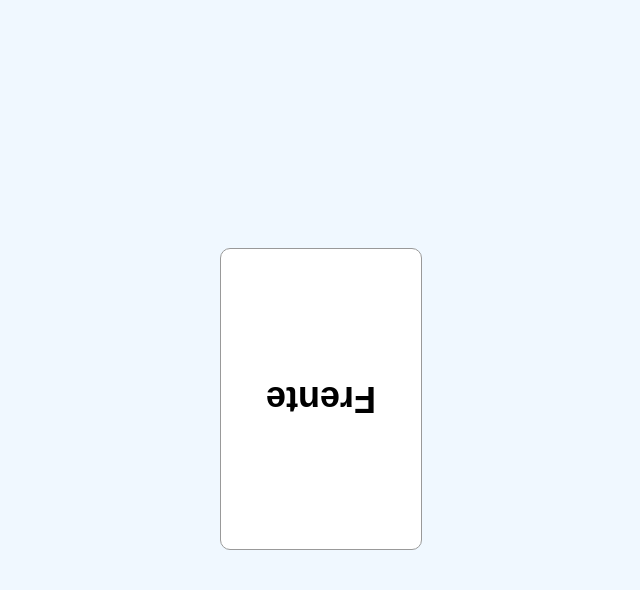
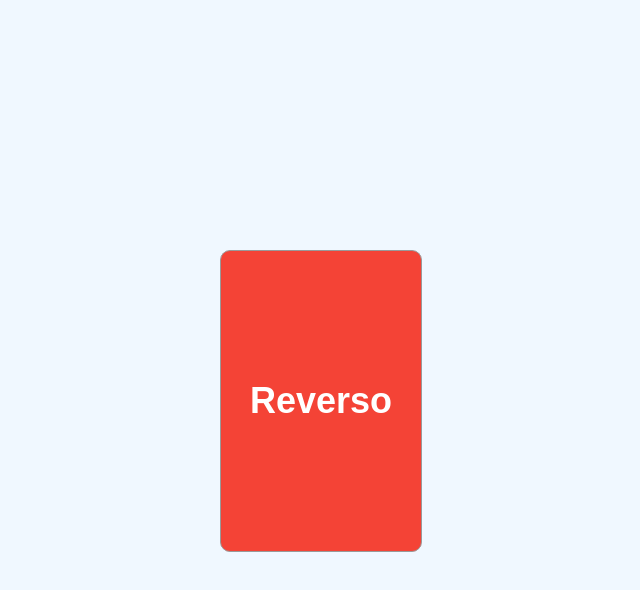
Before and after one commit to tizi777-ll/trabajo-2-cajas, a plain HTML site: page index.html in a window 1280 px wide. In both pictures the pointer is over the element 640 px from the left and 400 px from the top of the page. Shown: the whole page, without its empty margins (318-958 px from the left). Drawn offline with Linux system fonts and the light colour scheme.

Commit message:
Arreglo errores

```diff
--- a/style.css
+++ b/style.css
@@ -20,11 +20,11 @@ body{
     transition: transform 1s;
 }
 .scene:hover .card{
-    transform: rotate(180deg);
+    transform: rotateY(180deg);
 
 }
 .card_face{
-    position: relative;
+    position: absolute;
     width: 100%;
     height: 100%;
     backface-visibility: hidden;
```
